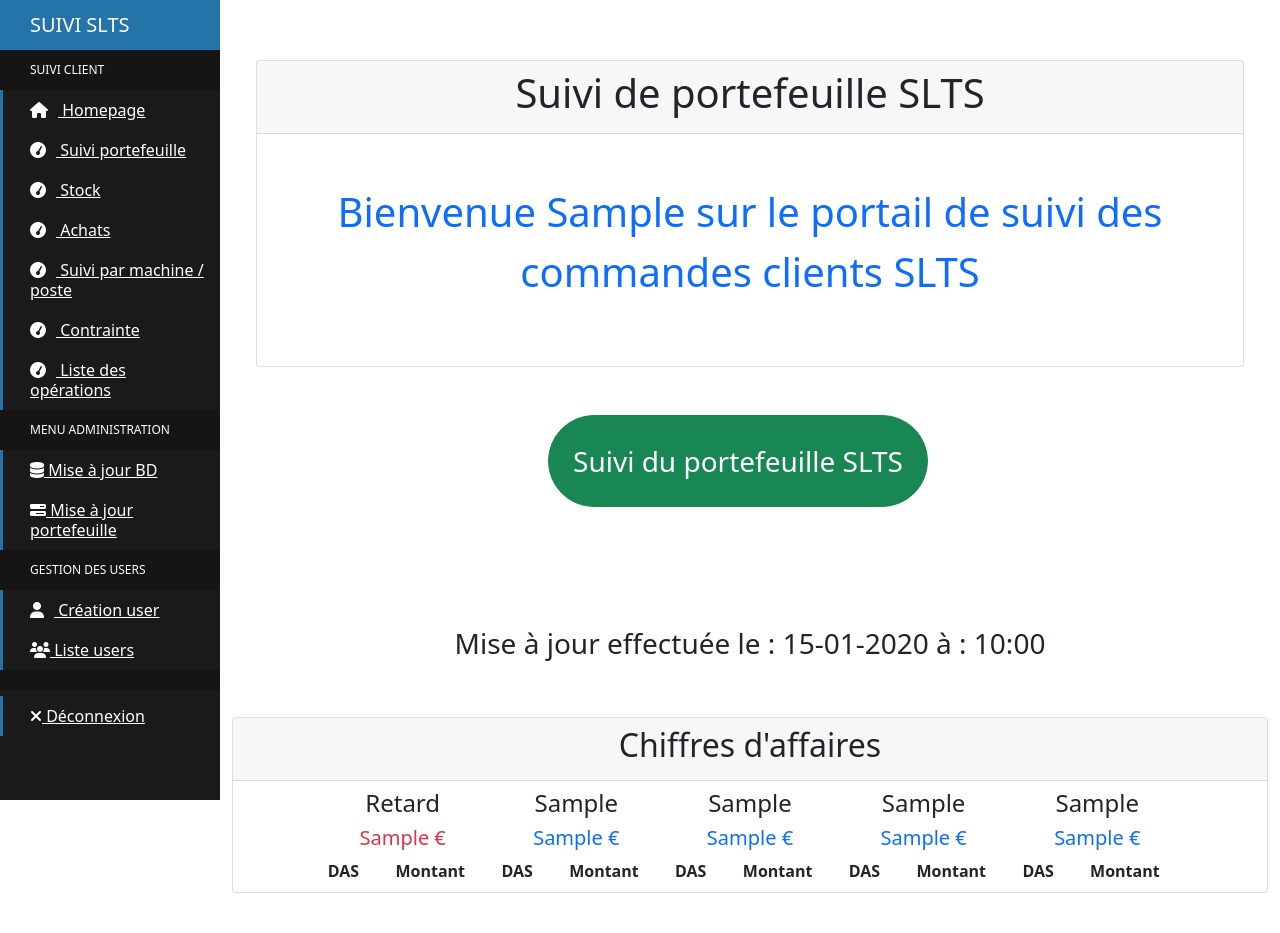
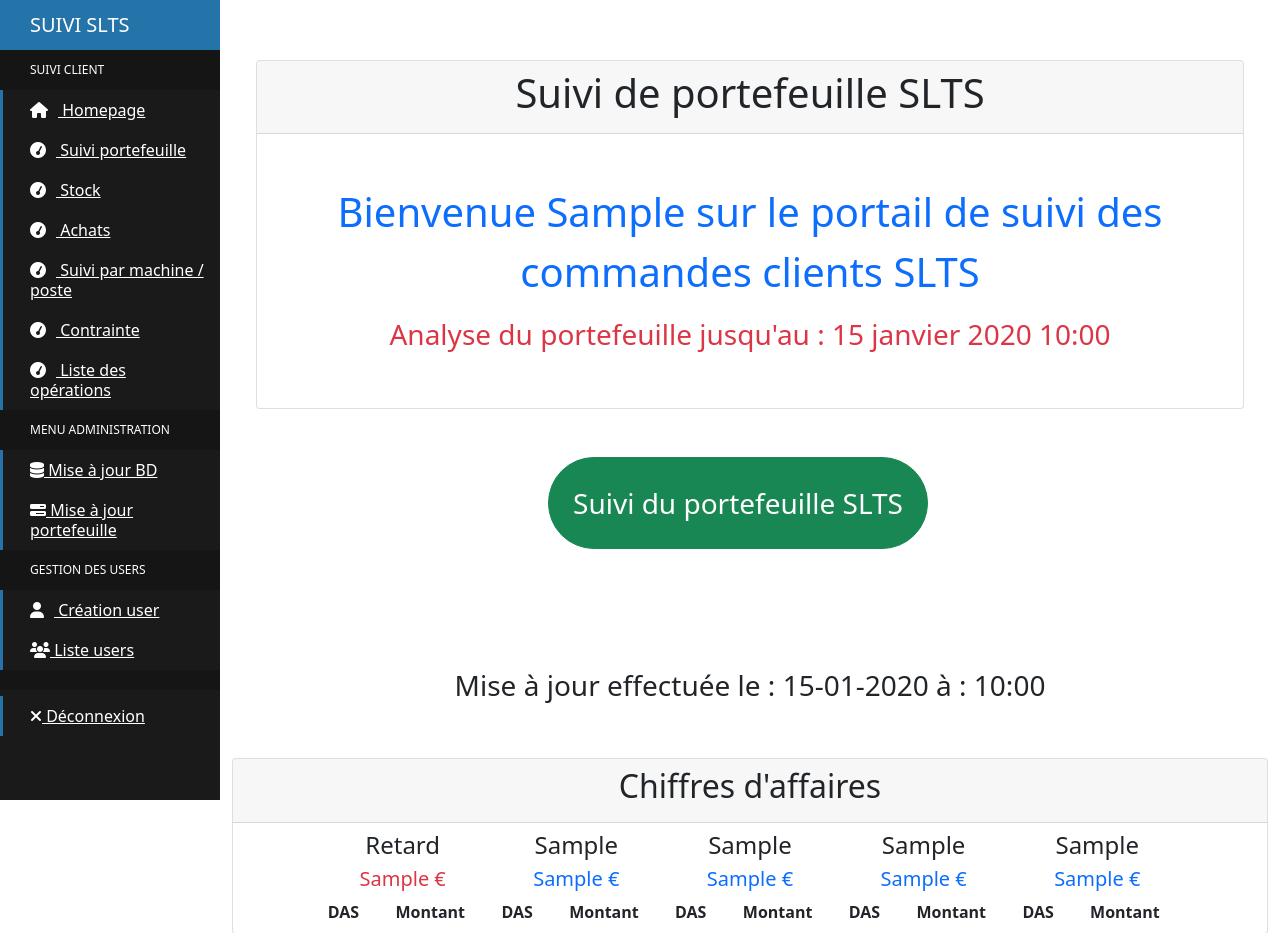
Before and after one commit to RodWeb53/suivi, a Django app: template templates/portefeuille/home.html in a window 1280 px wide. Shown: the top 933 px of the page. Run offline with Django 4.2, Linux system fonts and the light colour scheme; a user stored in the database is signed in; tables that the repository leaves empty hold one stand-in row (values such as "Sample post"); the template is opened without the code that fills it: most values are stand-ins (such as "Sample title", 1, 10 or a date in 2020); lists and menus that the app fills with data are empty.

Commit message:
MAJ DATA le 27/09/2024

```diff
--- a/portefeuille/views/home.py
+++ b/portefeuille/views/home.py
@@ -24,6 +24,7 @@
         montant_retard = 0
         das_retard = []
         das_mois = []
+        date_analyse = ""
         das_mois_suivant = []
         das_mois_suivant_deux = []
         das_mois_suivant_trois = []
@@ -32,6 +33,7 @@
         montant_mois_suivant_deux = 0
         montant_mois_suivant_trois = 0
         for ligne in data:
+            date_analyse = ligne["date_arrivee"][0:10]
             if ligne["date_arrivee"][0:10] < date_jour_complete:
                 montant_retard = montant_retard + int(ligne["montant_total"])
                 das_retard.append(ligne)
--- a/templates/portefeuille/home.html
+++ b/templates/portefeuille/home.html
@@ -13,6 +13,7 @@
             </div>
                 <div class="card-body p-5">
                     <p class="text-center text-primary fs-1">Bienvenue {{ user.first_name }} sur le portail de suivi des commandes clients SLTS</p>
+                    <h3 class="text-center text-danger">Analyse du portefeuille jusqu'au : {{ date_analyse }}</h3>
                 </div>
         </div>
     </div>
```
